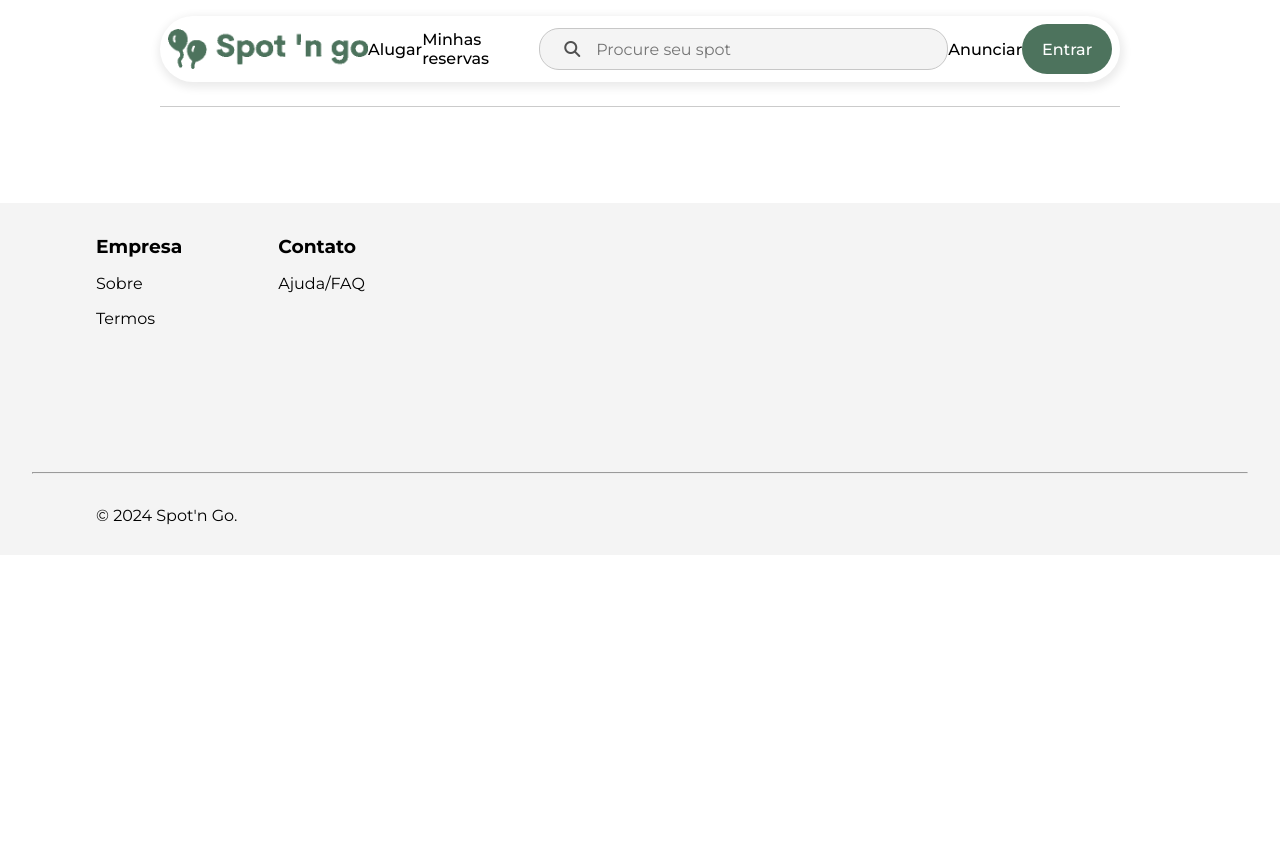
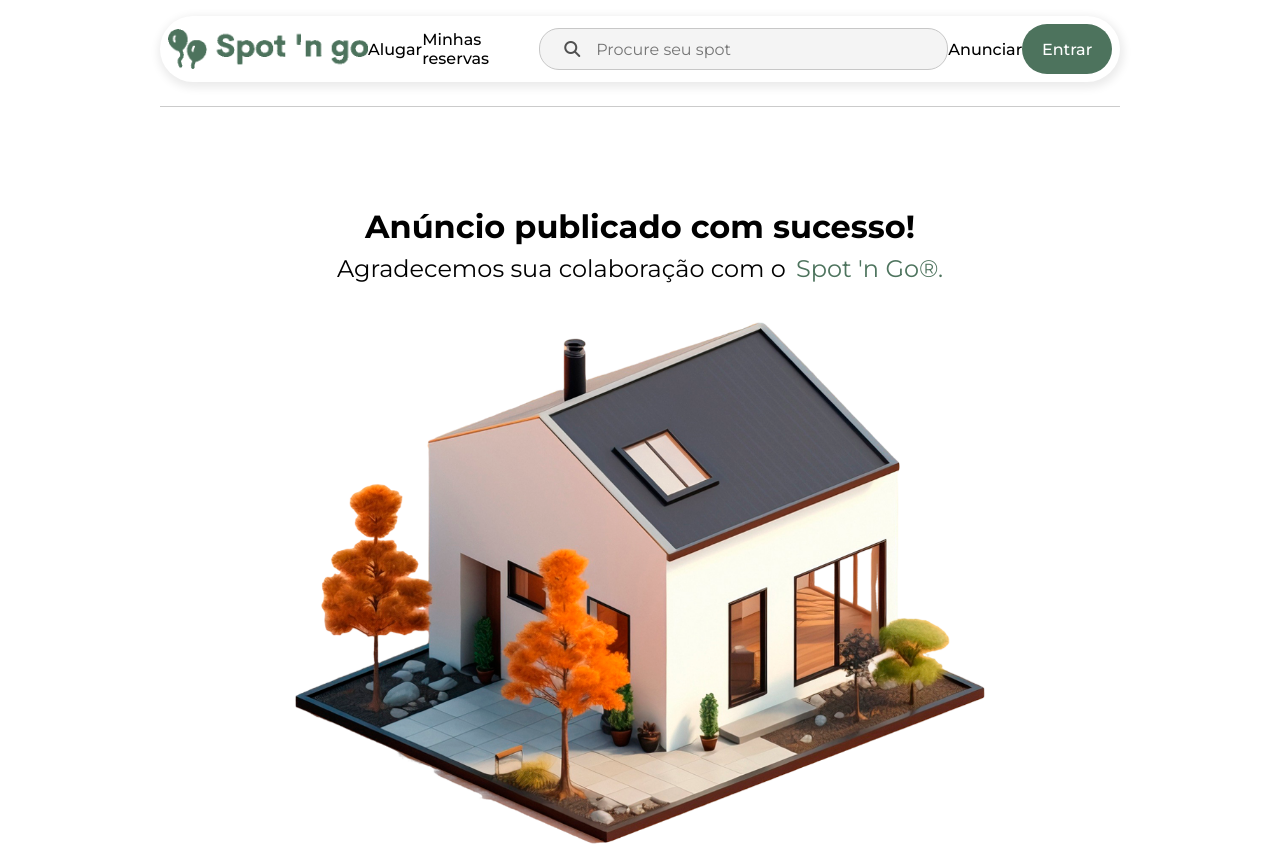
Before and after one commit to Hackathon-spotngo-2024/HackathonIFC2024-frontend, a Vue app: page /anuncio-publicado in a window 1280 px wide. Shown: the top 845 px of the page. Before the commit the page ends 800 px from the top, so only its background shows below. Built offline with nearby package versions, Linux system fonts and the light colour scheme.

Commit message:
Feat #10: Criar pagina de anuncio publicado

```diff
--- a/src/components/AnunciarComponents/AnunciarPasso4Component.vue
+++ b/src/components/AnunciarComponents/AnunciarPasso4Component.vue
@@ -3,7 +3,7 @@ import { useEtapa } from '../../../stores/dadosEtapa'
 import { useEndereco } from '../../../stores/dadosEndereco'
 import UploadImagemComponent from '../UploadImagemComponent.vue'
 import CampoVazioAlertComponent from '../CampoVazioAlertComponent.vue'
-import { onMounted } from 'vue';
+import { onMounted } from 'vue'
 const etapaStore = useEtapa()
 const enderecoStore = useEndereco()
 
@@ -54,7 +54,17 @@ onMounted(() => {
           <button class="voltar-btn" @click="etapaStore.etapaAnterior">
             <i class="fa-solid fa-arrow-right-from-bracket"></i>
           </button>
-          <button class="avancar-btn" @click="enderecoStore.setarDadosLocalStorage(); enderecoStore.addAnuncio()">Publicar</button>
+          <router-link to="/anuncio-publicado"
+            ><button
+              class="avancar-btn"
+              @click="
+                enderecoStore.setarDadosLocalStorage();
+                enderecoStore.addAnuncio()
+              "
+            >
+              Publicar
+            </button>
+          </router-link>
         </div>
       </div>
     </div>
--- a/src/router/index.js
+++ b/src/router/index.js
@@ -4,6 +4,7 @@ import HomePage from '../views/HomePage.vue'
 import AnuncioPage from "../views/AnuncioPage.vue"
 import ReservasPage from "../views/ReservasPage.vue"
 import AnuncioFicticioPage from '@/views/AnuncioFicticioPage.vue'
+import AnuncioPublicadoPage from '@/views/AnuncioPublicadoPage.vue'
 
 const router = createRouter({
   history: createWebHistory(import.meta.env.BASE_URL),
@@ -32,6 +33,11 @@ const router = createRouter({
       path: "/anuncio-ficticio",
       name: "AnuncioFicticio",
       component: AnuncioFicticioPage,
+    },
+    {
+      path: "/anuncio-publicado",
+      name: "AnuncioPublicado",
+      component: AnuncioPublicadoPage,
     }
   ],
   scrollBehavior(to, from, savedPosition) {
--- /dev/null
+++ b/src/views/AnuncioPublicadoPage.vue
@@ -0,0 +1,69 @@
+<script setup>
+import { ref } from 'vue'
+
+const mensagemPublicado = ref('Anúncio publicado com sucesso!')
+const linkToHome = ref('Voltar à página inicial')
+</script>
+
+<template>
+  <div class="container">
+    <section class="titulo-e-subtitulo">
+      <h1>{{ mensagemPublicado }}</h1>
+      <div class="mensagem-spotngo">
+        <p>Agradecemos sua colaboração com o</p>
+        <p class="spot-n-go">Spot 'n Go®.</p>
+      </div>
+    </section>
+    <section class="imagem-publicado">
+      <img src="../assets/casa-anuncio-publicado.png" alt="" />
+    </section>
+    <router-link to="/" class="link-home">{{ linkToHome }}</router-link>
+  </div>
+</template>
+
+<style scoped>
+.container {
+  height: 100%;
+  padding-top: 100px;
+  display: flex;
+  justify-content: center;
+  align-items: center;
+  flex-direction: column;
+}
+
+.titulo-e-subtitulo {
+  display: flex;
+  justify-content: center;
+  align-items: center;
+  flex-direction: column;
+  gap: .5rem;
+}
+
+.link-home {
+  color: black;
+  font-size: 24px;
+}
+
+.mensagem-spotngo {
+  font-size: 24px;
+  display: flex;
+  flex-direction: row;
+  gap: 10px;
+}
+
+.spot-n-go {
+  color: var(--cor-principal);
+}
+
+.imagem-publicado {
+  display: flex;
+  justify-content: start;
+  align-items: center;
+  width: fit-content;
+  height: 600px;
+}
+
+.imagem-publicado img {
+  scale: 0.7;
+}
+</style>
```
Also changed, not shown: src/assets/casa-anuncio-publicado.png (added), src/assets/casa-finalizar-anuncio.png (deleted).
